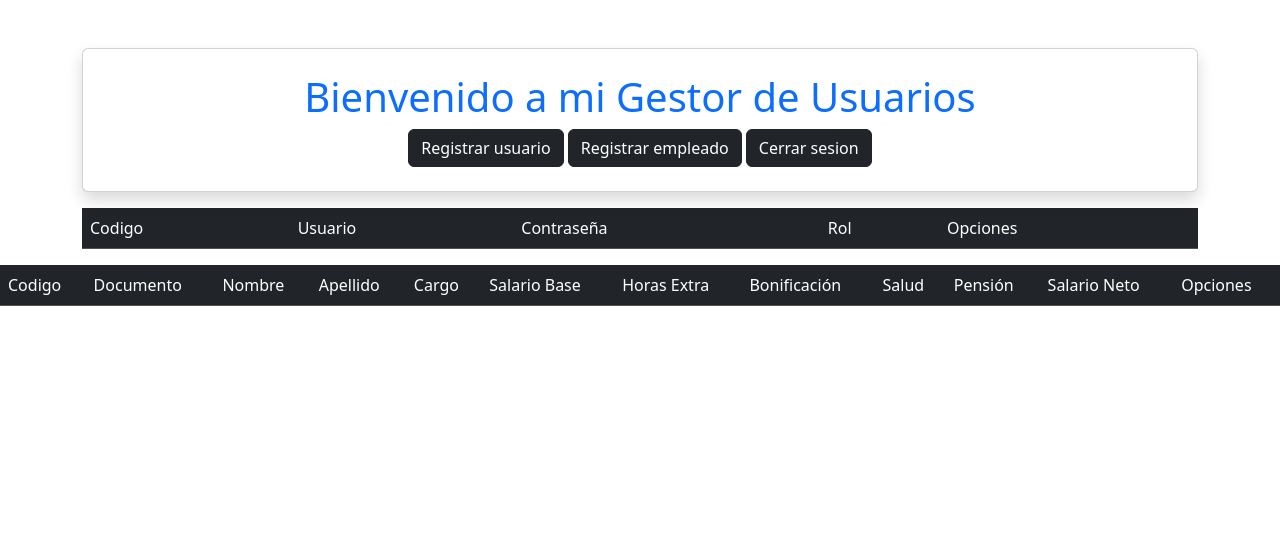
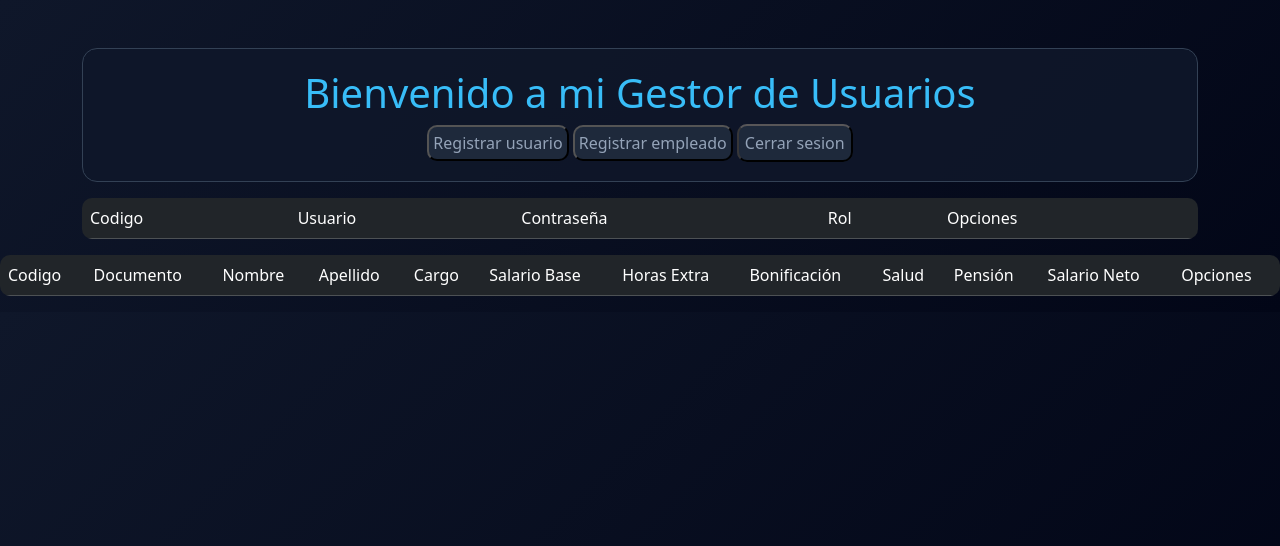
Before and after one commit to daniel142giraldo-gif/Gestor-de-usuarios---Daniel-Escobar, a Flask app: page / in a window 1280 px wide. Shown: the top 546 px of the page. Run offline with Flask 3, Linux system fonts and the light colour scheme.

Commit message:
Actualizacion de estilos

```diff
--- /dev/null
+++ b/Static/admin.css
@@ -0,0 +1,47 @@
+body {
+    background: #020617;
+    color: #e2e8f0;
+}
+
+.carta {
+    background: rgba(15, 23, 42, 0.9);
+    border-radius: 15px;
+    border: 1px solid #334155;
+    padding: 20px;
+}
+
+h1 {
+    color: #38bdf8 !important;
+}
+
+.botones {
+    background: #1e293b;
+    border-radius: 10px;
+    padding: 4px;
+    color: #94a3b8;
+}
+
+.botones:hover {
+    background: #2563eb;
+}
+
+.boton {
+    background: #1e293b;
+    border-radius: 10px;
+    text-decoration: none;
+    padding: 6px;
+    color: #94a3b8;
+    border-bottom: 2px solid rgb(0, 0, 0);
+    border-right: 2px solid rgb(0, 0, 0);
+    border-top: 2px solid rgb(88, 86, 88);
+    border-left: 2px solid rgb(55, 54, 55);
+}
+
+.boton:hover {
+    background: #2563eb;
+}
+
+.table {
+    border-radius: 10px;
+    overflow: hidden;
+}
--- /dev/null
+++ b/Static/registros.css
@@ -0,0 +1,56 @@
+body {
+    background: linear-gradient(135deg, #0f172a, #020617);
+    color: #e2e8f0;
+}
+
+/* MODAL */
+.modal-content {
+    background: #020617 !important;
+    border-radius: 15px;
+    border: 1px solid #334155;
+    box-shadow: 0 10px 40px rgba(0,0,0,0.8);
+}
+
+.modal-header {
+    border-bottom: 1px solid #334155;
+}
+
+.modal-title {
+    color: #38bdf8;
+}
+
+/* INPUTS */
+.form-control,
+.form-select {
+    background-color: #0f172a !important;
+    border: 1px solid #334155 !important;
+    color: #e2e8f0 !important;
+    border-radius: 10px;
+}
+
+.form-control:focus,
+.form-select:focus {
+    border-color: #38bdf8 !important;
+    box-shadow: 0 0 10px rgba(56,189,248,0.5);
+}
+
+/* LABEL */
+label {
+    color: white !important;
+}
+
+.form-control::placeholder {
+    color: #94a3b8 !important;
+}
+
+.bot {
+    background: linear-gradient(135deg, #2563eb, #1e3a8a) !important;
+    border: none;
+    border-radius: 10px;
+    margin-top: 10px;
+    padding: 8px;
+}
+
+.bot:hover {
+    background: linear-gradient(135deg, #3b82f6, #1e40af) !important;
+}
--- a/Static/style.css
+++ /dev/null
@@ -1,11 +0,0 @@
-body {
-    background-color: rgba(49, 81, 184, 0.623);
-    font-family: Arial, Helvetica, sans-serif;
-}
-h1 {
-    color: rgb(0, 0, 0);
-    text-align: center;
-}
-table {
-    border-radius: 10px;
-}
--- a/Templates/index.html
+++ b/Templates/index.html
@@ -2,25 +2,25 @@
 <html>
     <head>
         <title>Principal</title>
-        <link rel="stylesheet" href="{{ url_for('static', filename='style.css') }}">
+        <link rel="stylesheet" href="{{ url_for('static', filename='admin.css') }}">
         <link href="https://cdn.jsdelivr.net/npm/bootstrap@5.3.8/dist/css/bootstrap.min.css" rel="stylesheet">
         <script src="https://cdn.jsdelivr.net/npm/bootstrap@5.3.8/dist/js/bootstrap.bundle.min.js"></script>
 
     </head>
     <body>
         <div class="container mt-5" bg-dark text-white text-center>
-            <div class="card shadow p-4" >
-                <h1 class="text-center text-primary">
+            <div class="carta">
+                <h1 class="text-center">
                     Bienvenido a mi Gestor de Usuarios
                 </h1>
                 <div class="text-center">
-                    <button type="button" class="btn btn-dark" data-bs-toggle="modal" data-bs-target="#myModal">
+                    <button type="button" class="botones" data-bs-toggle="modal" data-bs-target="#myModal">
                         Registrar usuario
                     </button>
-                    <button type="button" class="btn btn-dark" data-bs-toggle="modal" data-bs-target="#myModal2">
+                    <button type="button" class="botones" data-bs-toggle="modal" data-bs-target="#myModal2">
                         Registrar empleado
                     </button>
-                    <a href="{{url_for('salir')}}" class="btn btn-dark">
+                    <a href="{{url_for('salir')}}" class="boton">
                         Cerrar sesion
                     </a>
                 </div>
--- a/Templates/registraremple.html
+++ b/Templates/registraremple.html
@@ -2,7 +2,7 @@
 <html>
     <head>
         <title>Registro de Empleados</title>
-        <link rel="stylesheet" href="{{ url_for('static', filename='style.css') }}">
+        <link rel="stylesheet" href="{{ url_for('static', filename='registros.css') }}">
         <link href="https://cdn.jsdelivr.net/npm/bootstrap@5.3.8/dist/css/bootstrap.min.css" rel="stylesheet">
         <script src="https://cdn.jsdelivr.net/npm/bootstrap@5.3.8/dist/js/bootstrap.bundle.min.js"></script>
 
@@ -58,7 +58,7 @@
                                     <option value="Cafeteria">Cafeteria</option>
                                     <option value="Parqueaderos">Parqueaderos</option>
                                 </select>
-                                <button type="submit" class="btn btn-danger" data-bs-dismiss="modal">Registrar</a></button>
+                                <button type="submit" class="bot" data-bs-dismiss="modal">Registrar</a></button>
                             </div>
                         </form>
                     </div>
--- a/Templates/registrarusu.html
+++ b/Templates/registrarusu.html
@@ -2,7 +2,7 @@
 <html>
     <head>
         <title>Registrar Usuario</title>
-        <link rel="stylesheet" href="{{ url_for('static', filename='style.css') }}">
+        <link rel="stylesheet" href="{{ url_for('static', filename='registros.css') }}">
         <link href="https://cdn.jsdelivr.net/npm/bootstrap@5.3.8/dist/css/bootstrap.min.css" rel="stylesheet">
         <script src="https://cdn.jsdelivr.net/npm/bootstrap@5.3.8/dist/js/bootstrap.bundle.min.js"></script>
 
@@ -36,7 +36,7 @@
                             <div class="mb-3 mt-3">
                                 <label>Ingresar documento</label>
                                 <input type="number" class="form-control" name="txtdocumento" placeholder="Ingresar documento">
-                                <button type="submit" class="btn btn-danger" data-bs-dismiss="modal">Registrar</a></button>
+                                <button type="submit" class="bot" data-bs-dismiss="modal">Registrar</a></button>
                             </div>
                         </form>
                     </div>
```
Also changed, not shown: Static/editores.css (added, +72 -0 lines), Static/emple.css (added, +36 -0 lines), Static/login.css (added, +57 -0 lines), Templates/actualizaremple.html (+5 -5 lines), Templates/editaremple.html (+5 -5 lines), Templates/editarusu.html (+6 -6 lines), Templates/login.html (+6 -6 lines), Templates/panelempleado.html (+5 -5 lines).
